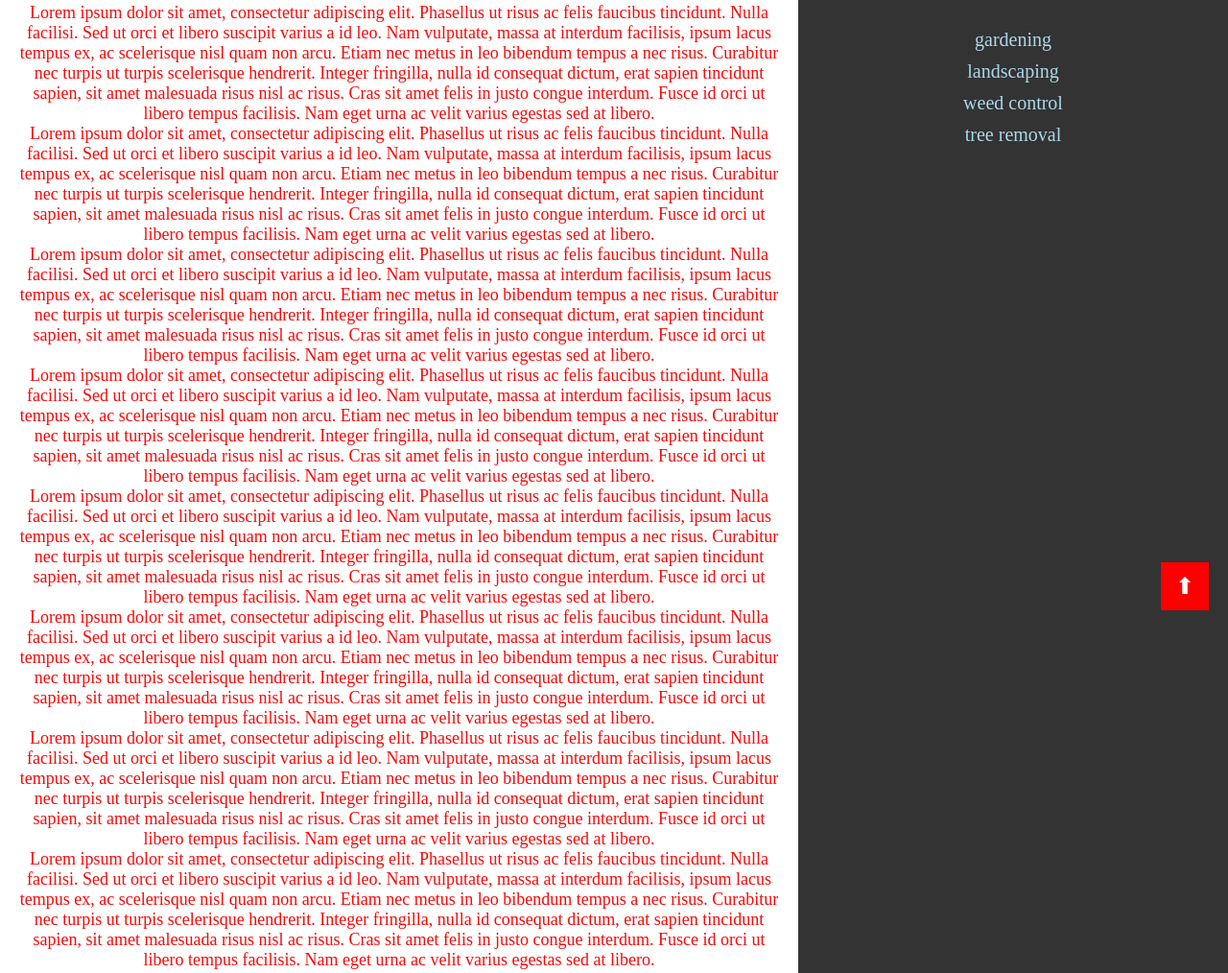
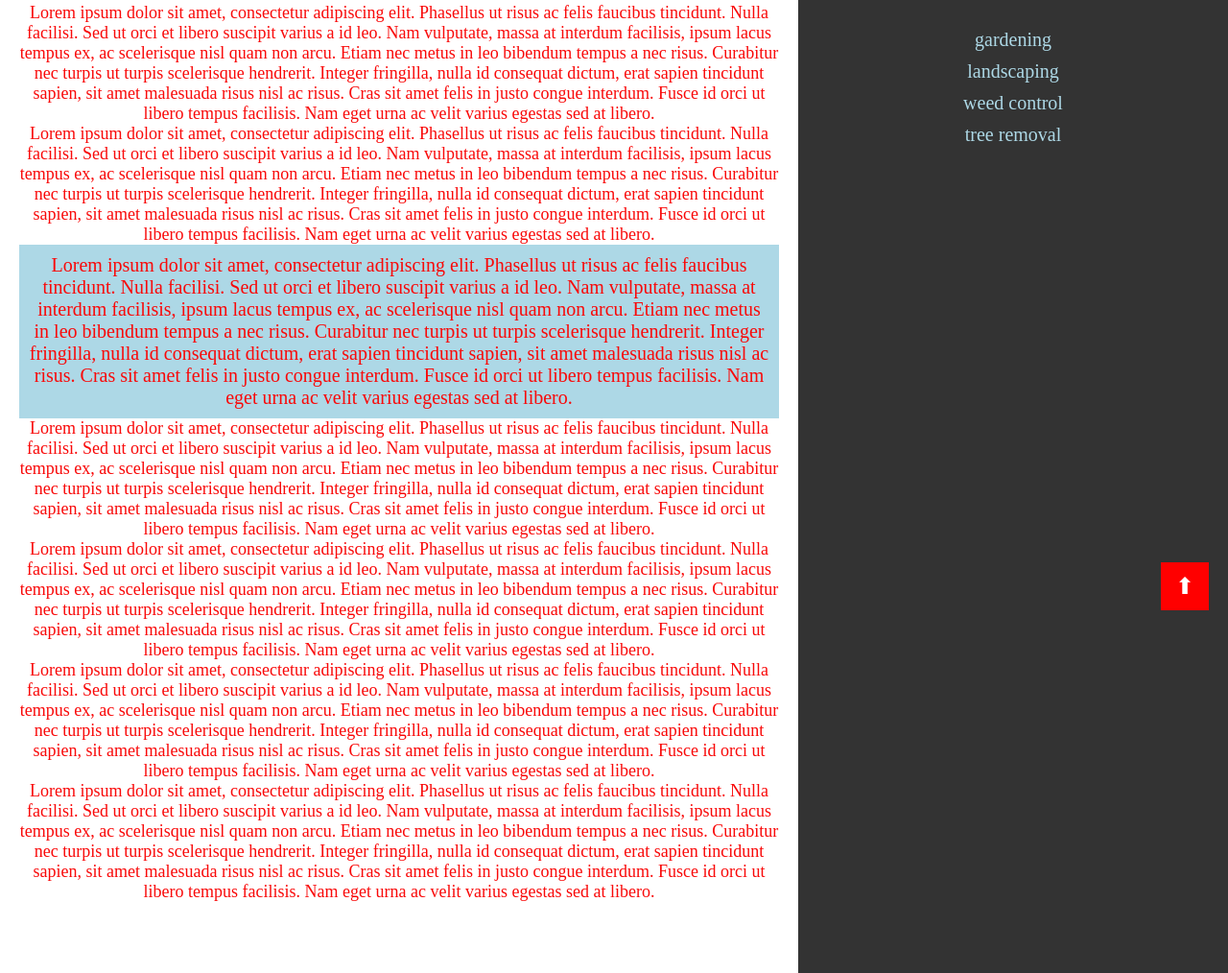
Before and after one commit to alexcovi1/css-positioning-examples, a plain HTML site: page index.html in a window 1280 px wide. Shown: the part 144-1158 px from the top of the page at 96% size. Drawn offline with Linux system fonts and the light colour scheme.

Commit message:
added sticky elemennt

```diff
--- a/index.html
+++ b/index.html
@@ -36,20 +36,19 @@
             <div id="text">
                 <p>Lorem ipsum dolor sit amet, consectetur adipiscing elit. Phasellus ut risus ac felis faucibus tincidunt. Nulla facilisi. Sed ut orci et libero suscipit varius a id leo. Nam vulputate, massa at interdum facilisis, ipsum lacus tempus ex, ac scelerisque nisl quam non arcu. Etiam nec metus in leo bibendum tempus a nec risus. Curabitur nec turpis ut turpis scelerisque hendrerit. Integer fringilla, nulla id consequat dictum, erat sapien tincidunt sapien, sit amet malesuada risus nisl ac risus. Cras sit amet felis in justo congue interdum. Fusce id orci ut libero tempus facilisis. Nam eget urna ac velit varius egestas sed at libero.</p>
                 <p>Lorem ipsum dolor sit amet, consectetur adipiscing elit. Phasellus ut risus ac felis faucibus tincidunt. Nulla facilisi. Sed ut orci et libero suscipit varius a id leo. Nam vulputate, massa at interdum facilisis, ipsum lacus tempus ex, ac scelerisque nisl quam non arcu. Etiam nec metus in leo bibendum tempus a nec risus. Curabitur nec turpis ut turpis scelerisque hendrerit. Integer fringilla, nulla id consequat dictum, erat sapien tincidunt sapien, sit amet malesuada risus nisl ac risus. Cras sit amet felis in justo congue interdum. Fusce id orci ut libero tempus facilisis. Nam eget urna ac velit varius egestas sed at libero.</p>
+                <p class="sticky-element">Lorem ipsum dolor sit amet, consectetur adipiscing elit. Phasellus ut risus ac felis faucibus tincidunt. Nulla facilisi. Sed ut orci et libero suscipit varius a id leo. Nam vulputate, massa at interdum facilisis, ipsum lacus tempus ex, ac scelerisque nisl quam non arcu. Etiam nec metus in leo bibendum tempus a nec risus. Curabitur nec turpis ut turpis scelerisque hendrerit. Integer fringilla, nulla id consequat dictum, erat sapien tincidunt sapien, sit amet malesuada risus nisl ac risus. Cras sit amet felis in justo congue interdum. Fusce id orci ut libero tempus facilisis. Nam eget urna ac velit varius egestas sed at libero.</p>
                 <p>Lorem ipsum dolor sit amet, consectetur adipiscing elit. Phasellus ut risus ac felis faucibus tincidunt. Nulla facilisi. Sed ut orci et libero suscipit varius a id leo. Nam vulputate, massa at interdum facilisis, ipsum lacus tempus ex, ac scelerisque nisl quam non arcu. Etiam nec metus in leo bibendum tempus a nec risus. Curabitur nec turpis ut turpis scelerisque hendrerit. Integer fringilla, nulla id consequat dictum, erat sapien tincidunt sapien, sit amet malesuada risus nisl ac risus. Cras sit amet felis in justo congue interdum. Fusce id orci ut libero tempus facilisis. Nam eget urna ac velit varius egestas sed at libero.</p>
                 <p>Lorem ipsum dolor sit amet, consectetur adipiscing elit. Phasellus ut risus ac felis faucibus tincidunt. Nulla facilisi. Sed ut orci et libero suscipit varius a id leo. Nam vulputate, massa at interdum facilisis, ipsum lacus tempus ex, ac scelerisque nisl quam non arcu. Etiam nec metus in leo bibendum tempus a nec risus. Curabitur nec turpis ut turpis scelerisque hendrerit. Integer fringilla, nulla id consequat dictum, erat sapien tincidunt sapien, sit amet malesuada risus nisl ac risus. Cras sit amet felis in justo congue interdum. Fusce id orci ut libero tempus facilisis. Nam eget urna ac velit varius egestas sed at libero.</p>
                 <p>Lorem ipsum dolor sit amet, consectetur adipiscing elit. Phasellus ut risus ac felis faucibus tincidunt. Nulla facilisi. Sed ut orci et libero suscipit varius a id leo. Nam vulputate, massa at interdum facilisis, ipsum lacus tempus ex, ac scelerisque nisl quam non arcu. Etiam nec metus in leo bibendum tempus a nec risus. Curabitur nec turpis ut turpis scelerisque hendrerit. Integer fringilla, nulla id consequat dictum, erat sapien tincidunt sapien, sit amet malesuada risus nisl ac risus. Cras sit amet felis in justo congue interdum. Fusce id orci ut libero tempus facilisis. Nam eget urna ac velit varius egestas sed at libero.</p>
-                <p>Lorem ipsum dolor sit amet, consectetur adipiscing elit. Phasellus ut risus ac felis faucibus tincidunt. Nulla facilisi. Sed ut orci et libero suscipit varius a id leo. Nam vulputate, massa at interdum facilisis, ipsum lacus tempus ex, ac scelerisque nisl quam non arcu. Etiam nec metus in leo bibendum tempus a nec risus. Curabitur nec turpis ut turpis scelerisque hendrerit. Integer fringilla, nulla id consequat dictum, erat sapien tincidunt sapien, sit amet malesuada risus nisl ac risus. Cras sit amet felis in justo congue interdum. Fusce id orci ut libero tempus facilisis. Nam eget urna ac velit varius egestas sed at libero.</p>
-                <p>Lorem ipsum dolor sit amet, consectetur adipiscing elit. Phasellus ut risus ac felis faucibus tincidunt. Nulla facilisi. Sed ut orci et libero suscipit varius a id leo. Nam vulputate, massa at interdum facilisis, ipsum lacus tempus ex, ac scelerisque nisl quam non arcu. Etiam nec metus in leo bibendum tempus a nec risus. Curabitur nec turpis ut turpis scelerisque hendrerit. Integer fringilla, nulla id consequat dictum, erat sapien tincidunt sapien, sit amet malesuada risus nisl ac risus. Cras sit amet felis in justo congue interdum. Fusce id orci ut libero tempus facilisis. Nam eget urna ac velit varius egestas sed at libero.</p>
-                 <p>Lorem ipsum dolor sit amet, consectetur adipiscing elit. Phasellus ut risus ac felis faucibus tincidunt. Nulla facilisi. Sed ut orci et libero suscipit varius a id leo. Nam vulputate, massa at interdum facilisis, ipsum lacus tempus ex, ac scelerisque nisl quam non arcu. Etiam nec metus in leo bibendum tempus a nec risus. Curabitur nec turpis ut turpis scelerisque hendrerit. Integer fringilla, nulla id consequat dictum, erat sapien tincidunt sapien, sit amet malesuada risus nisl ac risus. Cras sit amet felis in justo congue interdum. Fusce id orci ut libero tempus facilisis. Nam eget urna ac velit varius egestas sed at libero.</p>
+                  <p>Lorem ipsum dolor sit amet, consectetur adipiscing elit. Phasellus ut risus ac felis faucibus tincidunt. Nulla facilisi. Sed ut orci et libero suscipit varius a id leo. Nam vulputate, massa at interdum facilisis, ipsum lacus tempus ex, ac scelerisque nisl quam non arcu. Etiam nec metus in leo bibendum tempus a nec risus. Curabitur nec turpis ut turpis scelerisque hendrerit. Integer fringilla, nulla id consequat dictum, erat sapien tincidunt sapien, sit amet malesuada risus nisl ac risus. Cras sit amet felis in justo congue interdum. Fusce id orci ut libero tempus facilisis. Nam eget urna ac velit varius egestas sed at libero.</p>
 
             </div>
         </section>
 
         <!-- Side navigation (30% width) -->
         <aside class="side-nav">
-            <h2 class="sticky-element">Categories</h2>
-            <ul class="secondary-nav">
+            <h2 >Categories</h2>
+            <ul class="secondary-nav" >
                 <li><a href="#">gardening</a></li>
                 <li><a href="#">landscaping</a></li>
                 <li><a href="#">weed control</a></li>
--- a/style.css
+++ b/style.css
@@ -14,6 +14,7 @@
     background: #1f1f1f;
 
 }
+
 
 .logo {
     width: 8%;
@@ -89,6 +90,13 @@ nav ul li {
     padding: 20px;
 }
 
+.sticky-element{
+    position: sticky;
+    top: 0; /* Diventa fisso quando raggiunge il top della pagina */
+    background-color: lightblue;
+    padding: 10px;
+    font-size: 20px;
+}
 .side-nav h2 {
     color: white;
     text-align: center;
```
